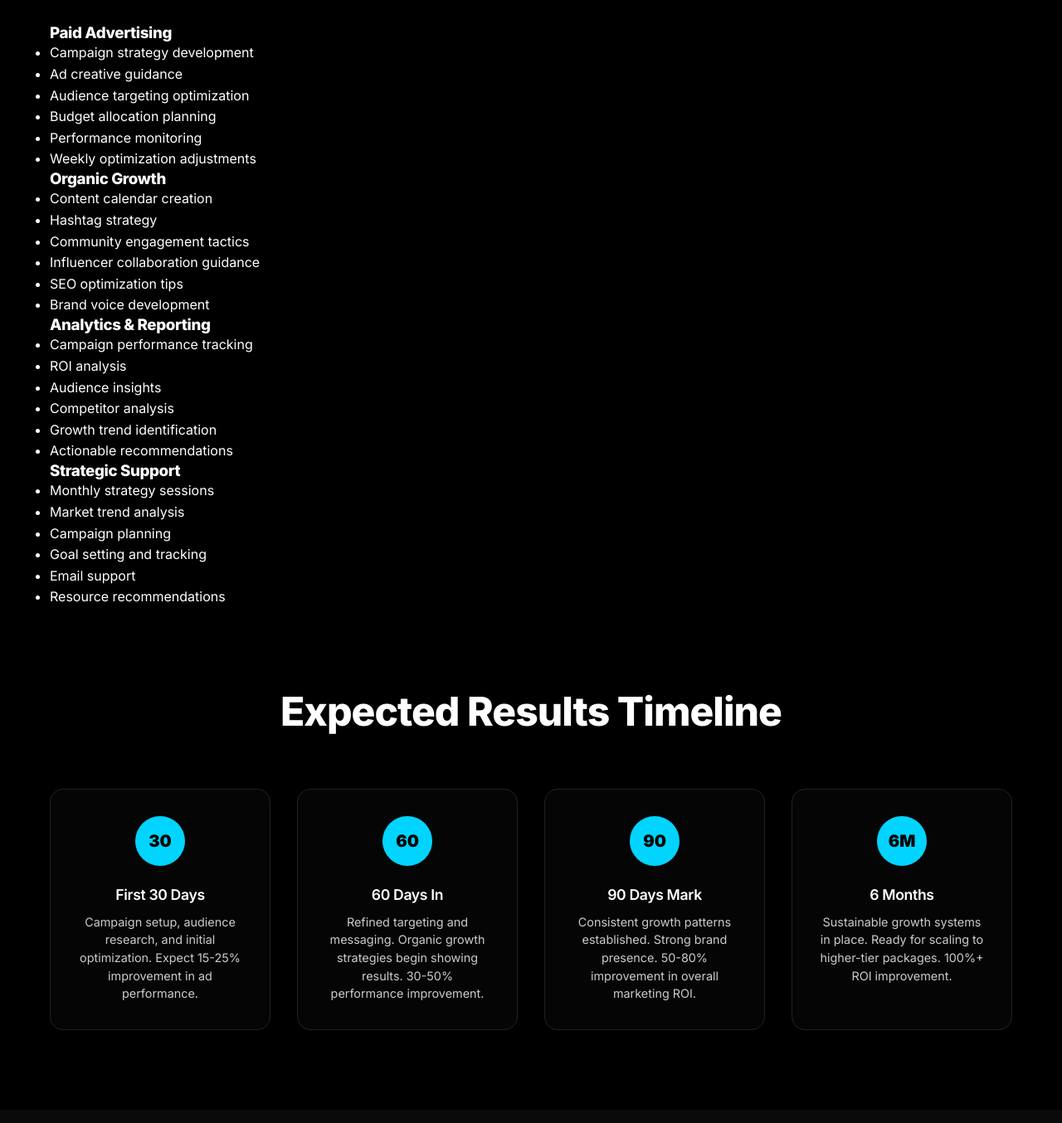
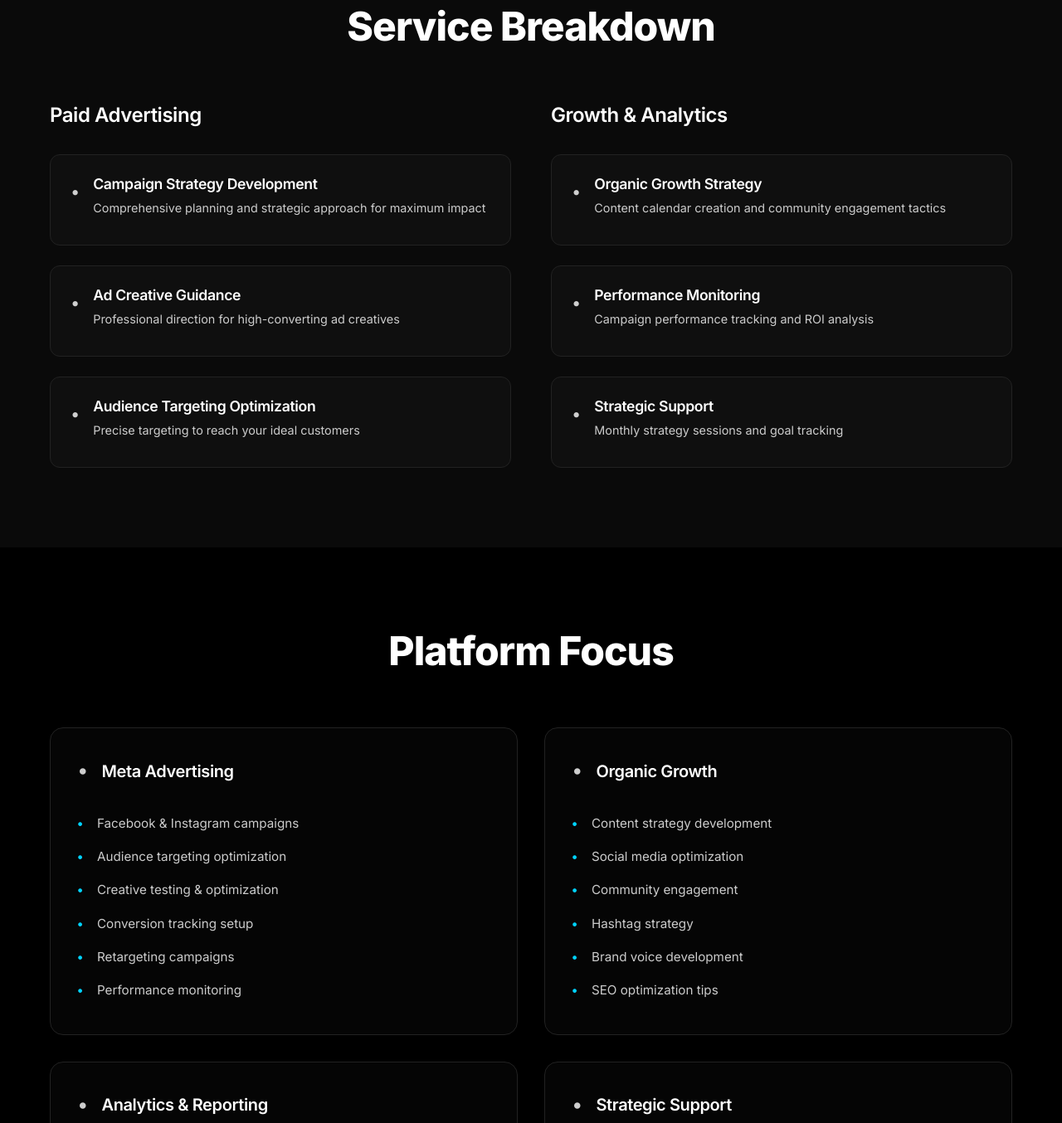
Before and after one commit to vantascaling/Vanta-Scaling-Website, a website: page public/plan-accelerate.html in a window 1280 px wide. Shown: the part 1775-3129 px from the top of the page at 83% size. Drawn offline with Linux system fonts and the light colour scheme.

Commit message:
Update plan-accelerate.html

```diff
--- a/public/plan-accelerate.html
+++ b/public/plan-accelerate.html
@@ -84,54 +84,135 @@
         </div>
     </section>
 
-    <!-- Detailed Breakdown -->
-    <section class="plan-breakdown">
+    <!-- Service Breakdown -->
+    <section class="advanced-features">
         <div class="container">
             <h2 class="section-title">Service Breakdown</h2>
-            <div class="breakdown-grid">
-                <div class="breakdown-section">
+            <div class="features-grid">
+                <div class="feature-category">
                     <h3>Paid Advertising</h3>
+                    <div class="feature-list">
+                        <div class="feature-item">
+                            <span class="feature-icon">•</span>
+                            <div class="feature-content">
+                                <h4>Campaign Strategy Development</h4>
+                                <p>Comprehensive planning and strategic approach for maximum impact</p>
+                            </div>
+                        </div>
+                        <div class="feature-item">
+                            <span class="feature-icon">•</span>
+                            <div class="feature-content">
+                                <h4>Ad Creative Guidance</h4>
+                                <p>Professional direction for high-converting ad creatives</p>
+                            </div>
+                        </div>
+                        <div class="feature-item">
+                            <span class="feature-icon">•</span>
+                            <div class="feature-content">
+                                <h4>Audience Targeting Optimization</h4>
+                                <p>Precise targeting to reach your ideal customers</p>
+                            </div>
+                        </div>
+                    </div>
+                </div>
+                <div class="feature-category">
+                    <h3>Growth & Analytics</h3>
+                    <div class="feature-list">
+                        <div class="feature-item">
+                            <span class="feature-icon">•</span>
+                            <div class="feature-content">
+                                <h4>Organic Growth Strategy</h4>
+                                <p>Content calendar creation and community engagement tactics</p>
+                            </div>
+                        </div>
+                        <div class="feature-item">
+                            <span class="feature-icon">•</span>
+                            <div class="feature-content">
+                                <h4>Performance Monitoring</h4>
+                                <p>Campaign performance tracking and ROI analysis</p>
+                            </div>
+                        </div>
+                        <div class="feature-item">
+                            <span class="feature-icon">•</span>
+                            <div class="feature-content">
+                                <h4>Strategic Support</h4>
+                                <p>Monthly strategy sessions and goal tracking</p>
+                            </div>
+                        </div>
+                    </div>
+                </div>
+            </div>
+        </div>
+    </section>
+
+    <!-- Platform Focus -->
+    <section class="platform-breakdown">
+        <div class="container">
+            <h2 class="section-title">Platform Focus</h2>
+            <div class="platform-grid">
+                <div class="platform-card">
+                    <div class="platform-header">
+                        <div class="platform-icon">•</div>
+                        <h3>Meta Advertising</h3>
+                    </div>
+                    <div class="platform-features">
                         <ul>
-                        <li>Campaign strategy development</li>
-                        <li>Ad creative guidance</li>
+                            <li>Facebook & Instagram campaigns</li>
                             <li>Audience targeting optimization</li>
-                        <li>Budget allocation planning</li>
+                            <li>Creative testing & optimization</li>
+                            <li>Conversion tracking setup</li>
+                            <li>Retargeting campaigns</li>
                             <li>Performance monitoring</li>
-                        <li>Weekly optimization adjustments</li>
                         </ul>
                     </div>
-                <div class="breakdown-section">
+                </div>
+                <div class="platform-card">
+                    <div class="platform-header">
+                        <div class="platform-icon">•</div>
                         <h3>Organic Growth</h3>
+                    </div>
+                    <div class="platform-features">
                         <ul>
-                        <li>Content calendar creation</li>
+                            <li>Content strategy development</li>
+                            <li>Social media optimization</li>
+                            <li>Community engagement</li>
                             <li>Hashtag strategy</li>
-                        <li>Community engagement tactics</li>
-                        <li>Influencer collaboration guidance</li>
+                            <li>Brand voice development</li>
                             <li>SEO optimization tips</li>
-                        <li>Brand voice development</li>
                         </ul>
                     </div>
-                <div class="breakdown-section">
+                </div>
+                <div class="platform-card">
+                    <div class="platform-header">
+                        <div class="platform-icon">•</div>
                         <h3>Analytics & Reporting</h3>
+                    </div>
+                    <div class="platform-features">
                         <ul>
-                        <li>Campaign performance tracking</li>
-                        <li>ROI analysis</li>
-                        <li>Audience insights</li>
+                            <li>Monthly performance reports</li>
+                            <li>ROI analysis & insights</li>
+                            <li>Audience growth tracking</li>
                             <li>Competitor analysis</li>
                             <li>Growth trend identification</li>
                             <li>Actionable recommendations</li>
                         </ul>
                     </div>
-                <div class="breakdown-section">
+                </div>
+                <div class="platform-card">
+                    <div class="platform-header">
+                        <div class="platform-icon">•</div>
                         <h3>Strategic Support</h3>
+                    </div>
+                    <div class="platform-features">
                         <ul>
-                        <li>Monthly strategy sessions</li>
+                            <li>Monthly strategy calls</li>
+                            <li>Campaign planning sessions</li>
                             <li>Market trend analysis</li>
-                        <li>Campaign planning</li>
-                        <li>Goal setting and tracking</li>
-                        <li>Email support</li>
+                            <li>Goal setting & tracking</li>
+                            <li>Email support access</li>
                             <li>Resource recommendations</li>
                         </ul>
+                    </div>
                 </div>
             </div>
         </div>
```
Lines whose indentation alone changed are shown as unchanged.
